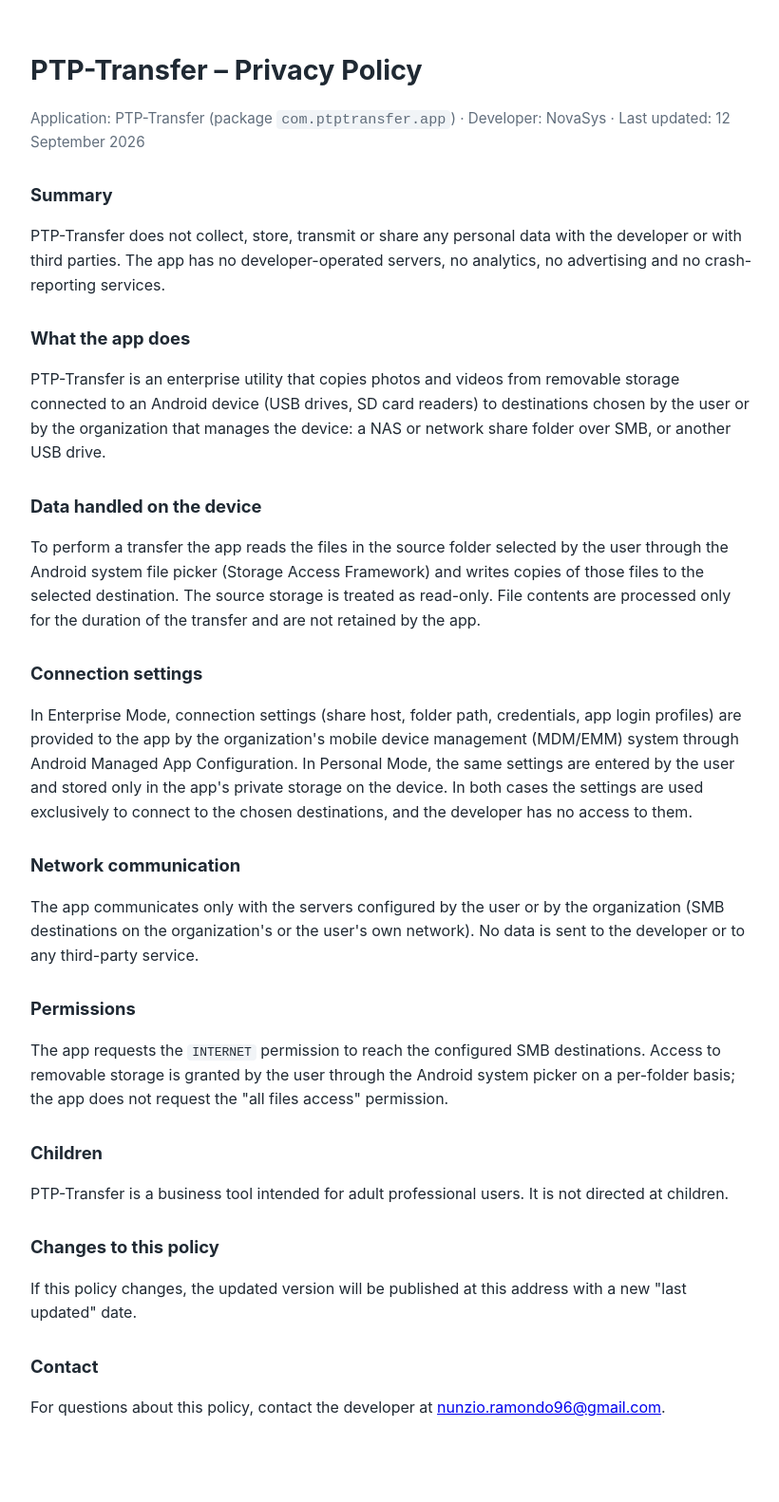
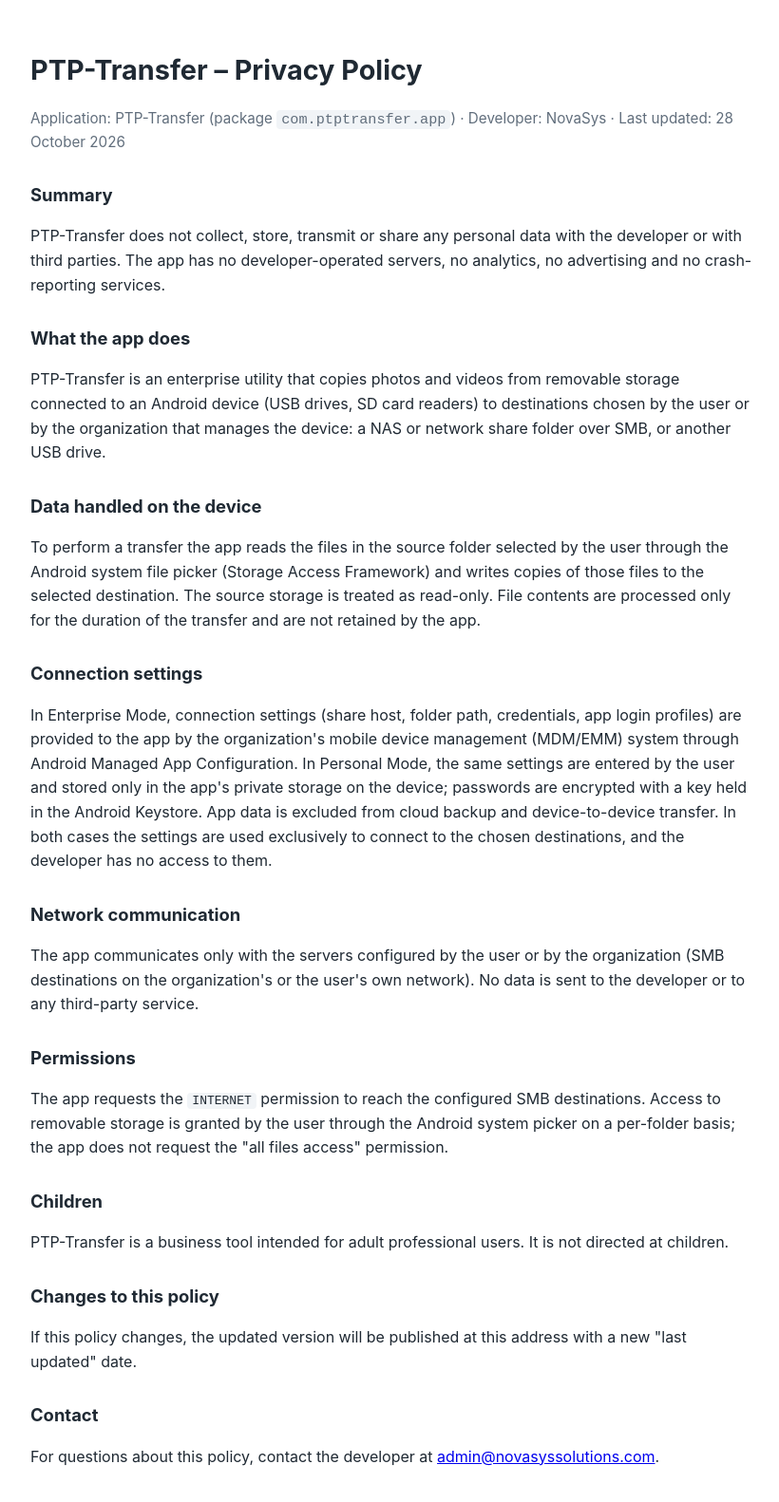
Before and after one commit to novasys-debug/ptp-transfer-privacy, a plain HTML site: page index.html in a window 1280 px wide. Shown: the whole page at 95% size, without its empty margins (228-1048 px from the left). Before the commit the page ends 1544 px from the top, so only its background shows below. Drawn offline with Linux system fonts and the light colour scheme.

Commit message:
Add files via upload

```diff
--- a/index.html
+++ b/index.html
@@ -14,7 +14,7 @@
 </head>
 <body>
 <h1>PTP-Transfer – Privacy Policy</h1>
-<p class="meta">Application: PTP-Transfer (package <code>com.ptptransfer.app</code>) · Developer: NovaSys · Last updated: 12 September 2026</p>
+<p class="meta">Application: PTP-Transfer (package <code>com.ptptransfer.app</code>) · Developer: NovaSys · Last updated: 28 October 2026</p>
 
 <h2>Summary</h2>
 <p>PTP-Transfer does not collect, store, transmit or share any personal data with the developer or with third parties. The app has no developer-operated servers, no analytics, no advertising and no crash-reporting services.</p>
@@ -26,7 +26,7 @@
 <p>To perform a transfer the app reads the files in the source folder selected by the user through the Android system file picker (Storage Access Framework) and writes copies of those files to the selected destination. The source storage is treated as read-only. File contents are processed only for the duration of the transfer and are not retained by the app.</p>
 
 <h2>Connection settings</h2>
-<p>In Enterprise Mode, connection settings (share host, folder path, credentials, app login profiles) are provided to the app by the organization's mobile device management (MDM/EMM) system through Android Managed App Configuration. In Personal Mode, the same settings are entered by the user and stored only in the app's private storage on the device. In both cases the settings are used exclusively to connect to the chosen destinations, and the developer has no access to them.</p>
+<p>In Enterprise Mode, connection settings (share host, folder path, credentials, app login profiles) are provided to the app by the organization's mobile device management (MDM/EMM) system through Android Managed App Configuration. In Personal Mode, the same settings are entered by the user and stored only in the app's private storage on the device; passwords are encrypted with a key held in the Android Keystore. App data is excluded from cloud backup and device-to-device transfer. In both cases the settings are used exclusively to connect to the chosen destinations, and the developer has no access to them.</p>
 
 <h2>Network communication</h2>
 <p>The app communicates only with the servers configured by the user or by the organization (SMB destinations on the organization's or the user's own network). No data is sent to the developer or to any third-party service.</p>
@@ -41,6 +41,6 @@
 <p>If this policy changes, the updated version will be published at this address with a new "last updated" date.</p>
 
 <h2>Contact</h2>
-<p>For questions about this policy, contact the developer at <a href="mailto:nunzio.ramondo96@gmail.com">nunzio.ramondo96@gmail.com</a>.</p>
+<p>For questions about this policy, contact the developer at <a href="mailto:admin@novasyssolutions.com">admin@novasyssolutions.com</a>.</p>
 </body>
 </html>
```
